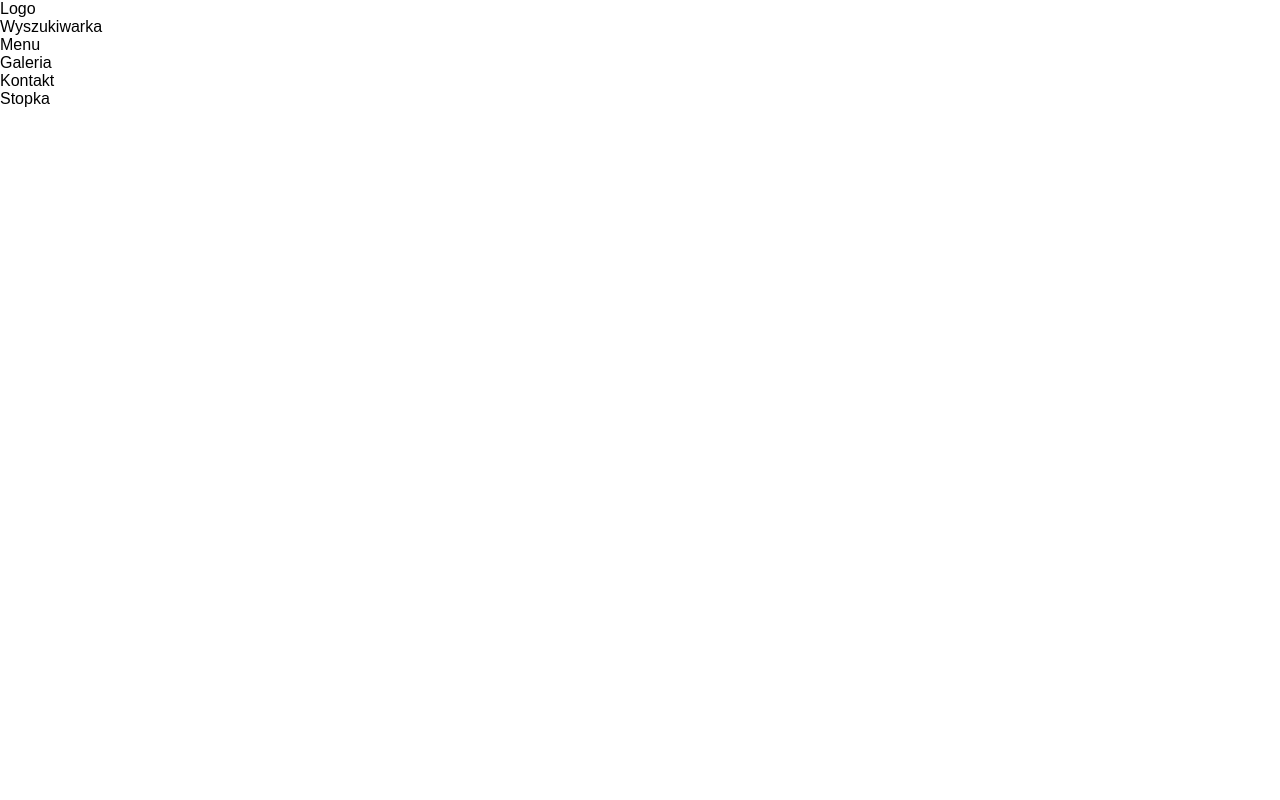
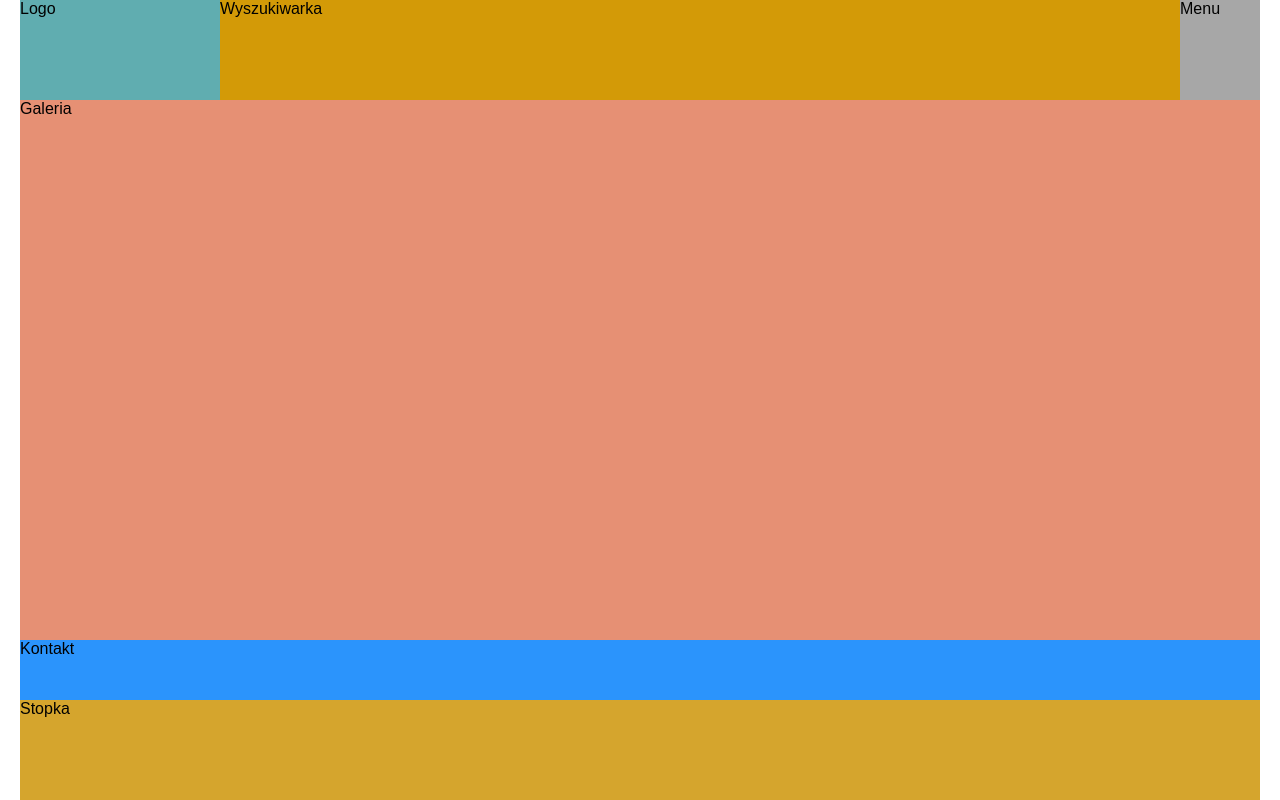
Before and after one commit to xxxmarxxx/grid_layout_project, a plain HTML site: page index.html in a window 1280 px wide. Drawn offline with Linux system fonts and the light colour scheme.

Commit message:
schema grid

```diff
--- a/scss/style.scss
+++ b/scss/style.scss
@@ -1,9 +1,61 @@
-body{
+body {
   margin: 0;
   padding: 0;
   box-sizing: border-box;
   font-family: Arial, Helvetica, sans-serif;
 }
-.grid{
+// 3  columny i 4 wiersze
+
+.grid {
   display: grid;
+  grid-template-columns: minmax(120px, 200px) minmax(240px, 1fr) 80px;
+  grid-template-rows: auto 1fr auto auto;
+  grid-template-areas:
+    "logo search menu"
+    "images images images"
+    "contact contact contact"
+    "footer footer footer";
+  // kontener
+  min-height: 100vh;
+  max-width: 1240px;
+  margin: 0 auto;
 }
+
+.logo {
+  grid-column-start: 1;
+  grid-column-end: 2;
+  grid-row-start: 1;
+  grid-row-end: 2;
+  background-color: rgb(96, 173, 176);
+  height: 100px;
+}
+
+.search {
+  grid-column: 2/3;
+  grid-row: 1/2;
+  background-color: rgb(211, 154, 7);
+}
+
+.menu {
+  grid-column: -1/-2;
+  grid-row: 1/2;
+  background-color: rgb(167, 167, 167);
+}
+
+.gallery {
+  grid-column: 1/-1;
+  grid-row: 2;
+  background-color: rgb(230, 144, 116);
+}
+
+.contact {
+  grid-area: 3/1/4/-1;
+  height: 60px;
+  background-color: rgb(43, 148, 252);
+}
+
+.footer {
+  grid-area: footer/footer/footer/footer;
+  height: 100px;
+  background-color: rgb(213, 165, 45);
+}
```
Also changed, not shown: index.html (+1 -0 lines), css/style.css, 1 other file.
